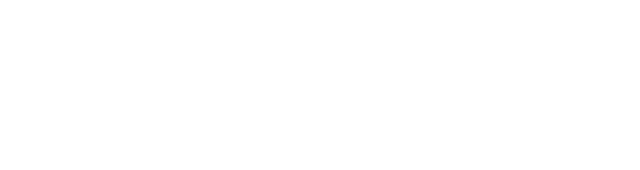
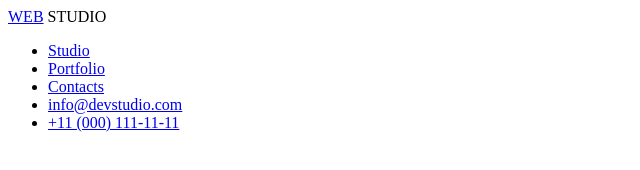
Before and after one commit to OksanaMartyniyk/goit-markup-hw-01, a plain HTML site: page index.html in a window 1280 px wide. Shown: the whole page, without its empty margins (0-640 px from the left). Drawn offline with Linux system fonts and the light colour scheme.

Commit message:
Add navigation into header

```diff
--- a/index.html
+++ b/index.html
@@ -7,7 +7,29 @@
   </head>
 
   <body>
-    <header></header>
+    <header>
+      <nav>
+        <a href="./index.html">WEB</a> STUDIO
+        <ul>
+          <li>
+            <a href="#">Studio</a>
+          </li>
+          <li>
+            <a href="#">Portfolio</a>
+          </li>
+          <li>
+            <a href="#">Contacts</a>
+          </li>
+          <li>
+            <a href="mailto:info@devstudio.com">info@devstudio.com</a>
+          </li>
+          <li>
+            <a href="tel:+110001111111">+11 (000) 111-11-11</a>
+          </li>
+        </ul>
+      </nav>
+    </header>
+
     <main>
       <section></section>
     </main>
```
